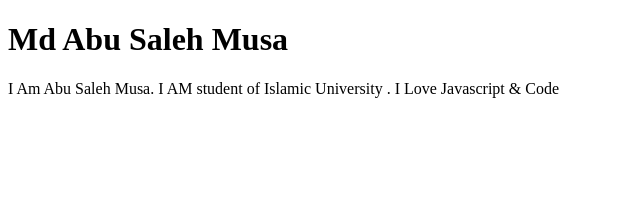
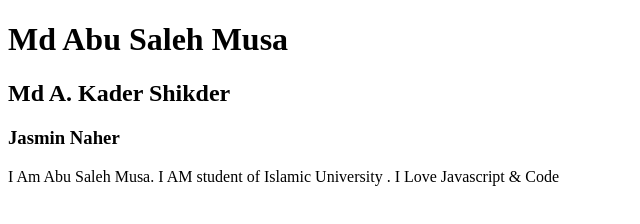
Before and after one commit to Abusaleh2002/git-ripo, a plain HTML site: page index.html in a window 1280 px wide. Shown: the whole page, without its empty margins (0-640 px from the left). Drawn offline with Linux system fonts and the light colour scheme.

Commit message:
modified

```diff
--- a/index.html
+++ b/index.html
@@ -8,6 +8,8 @@
 </head>
 <body>
     <h1>Md Abu Saleh Musa</h1>
+    <h2>Md A. Kader Shikder</h2>
+    <h3>Jasmin Naher</h3>
     <p>I Am Abu Saleh Musa. I AM student of Islamic University . I Love Javascript & Code</p>
 </body>
 </html>
```
